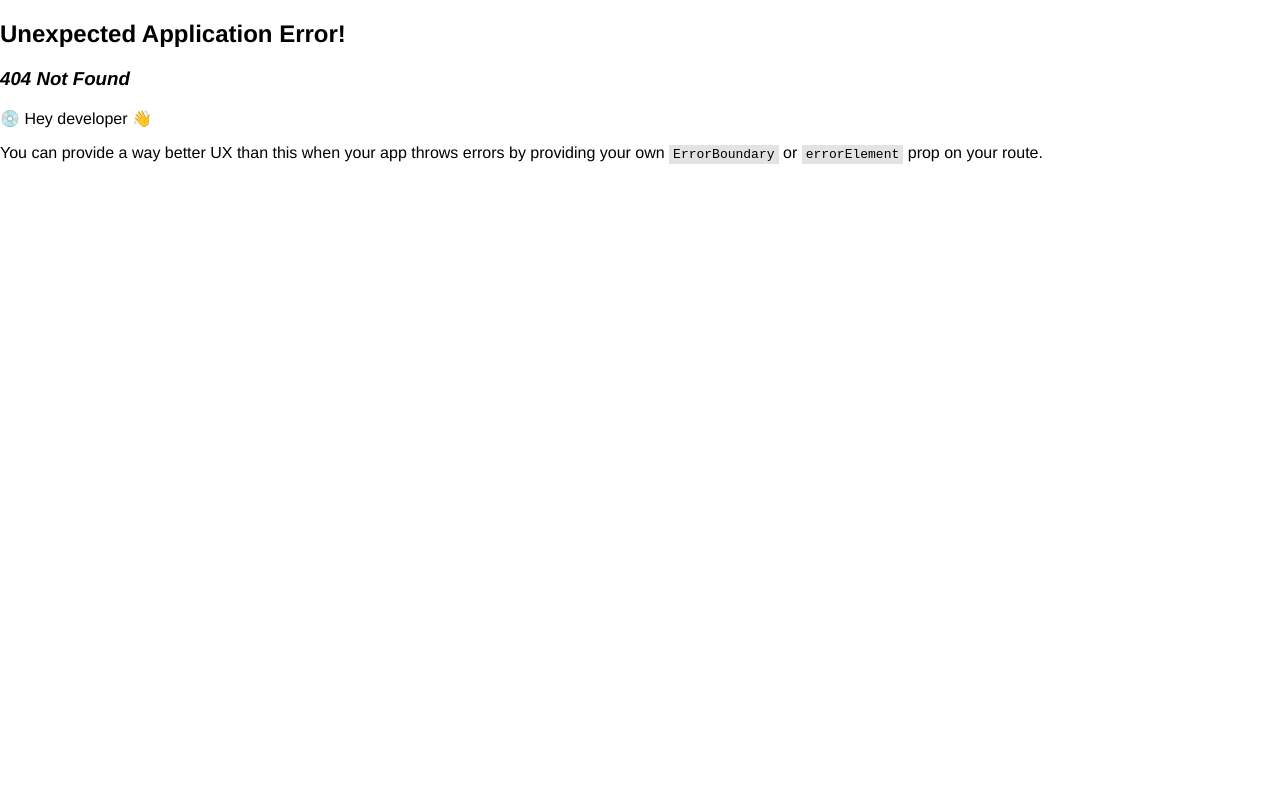
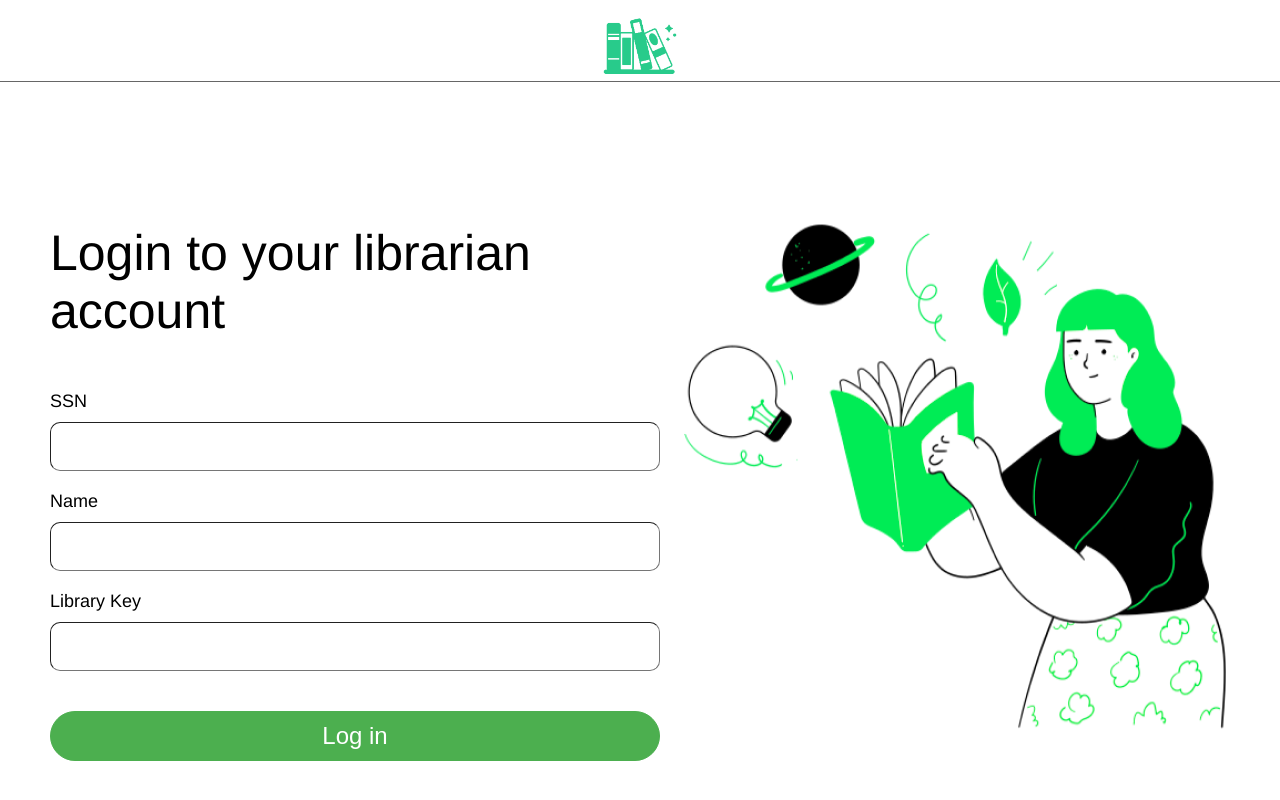
Before and after one commit to Exteri0/Database-Project, a React (Vite) app in the folder Frontend/: page /login in a window 1280 px wide. Before the commit this address had no page. Shown: the top 800 px of the page. Built offline with nearby package versions, Linux system fonts and the light colour scheme.

Commit message:
created login frontend page

```diff
--- /dev/null
+++ b/Frontend/src/pages/Login.tsx
@@ -0,0 +1,82 @@
+import '../styles/Login.css'
+import pic from '../assets/Lib green.png'
+import logo from '../assets/Bookshelf Icon.png'
+import { useState } from 'react'
+import { useNavigate } from 'react-router-dom'
+
+export default function Login() {
+    const [err, setErr] = useState([0, ''])
+    const [info, setInfo] = useState({
+        key: '',
+        ssn: '',
+        name: '',
+    })
+
+    const navigate = useNavigate()
+    function handleChange(e: React.ChangeEvent<HTMLInputElement>) {
+        setInfo({
+            ...info,
+            [e.target.name]: [e.target.value],
+        })
+    }
+
+    async function handleSubmit(e: React.FormEvent<HTMLButtonElement>) {
+        e.preventDefault()
+        console.log('Im submitted with the following data')
+        const data = {
+            librarianSSNEntry: parseInt(info.ssn, 10),
+            librarianNameEntry: String(info.name),
+            LibraryIDEntry: parseInt(info.key, 10),
+        }
+        console.log(data)
+        const res = await fetch(
+            'http://localhost:3000/testapi/v1/libraries/login',
+            {
+                method: 'POST',
+                headers: {
+                    'Content-Type': 'application/json',
+                },
+                body: JSON.stringify(data),
+            }
+        )
+            .then((res) => res.json())
+            .then((data) => data)
+
+        if (res.response == 1) navigate('../dashboard')
+        else setErr([1, 'WRONG CREDENTIALS'])
+    }
+
+    return (
+        <div className="login-container">
+            <div className="navbar">
+                <img src={logo} alt="" />
+            </div>
+            <div className="form-pic">
+                <div className="form">
+                    <h2>Login to your librarian account</h2>
+                    <label>SSN</label>
+                    <input
+                        value={info.ssn}
+                        name="ssn"
+                        onChange={(e) => handleChange(e)}
+                    />
+                    <label>Name</label>
+                    <input
+                        value={info.name}
+                        name="name"
+                        onChange={(e) => handleChange(e)}
+                    />
+                    <label>Library Key</label>
+                    <input
+                        value={info.key}
+                        name="key"
+                        onChange={(e) => handleChange(e)}
+                    />
+                    <button onClick={(e) => handleSubmit(e)}>Log in</button>
+                    <span className="error">{err[1]}</span>
+                </div>
+                <img src={pic} />
+            </div>
+        </div>
+    )
+}
--- a/Frontend/src/router.tsx
+++ b/Frontend/src/router.tsx
@@ -1,11 +1,16 @@
 import { createBrowserRouter } from 'react-router-dom'
 import HomePage from './pages/Homepage'
+import Login from './pages/Login'
 
 const router = createBrowserRouter([
     {
         path: '/',
         element: <HomePage />,
     },
+    {
+        path: '/login',
+        element: <Login />,
+    },
 ])
 
 export default router
--- /dev/null
+++ b/Frontend/src/styles/Login.css
@@ -0,0 +1,62 @@
+.login-container {
+    display: flex;
+    flex-direction: column;
+    justify-content: flex-start;
+    align-items: stretch;
+    .navbar {
+        display: flex;
+        flex-direction: row;
+        justify-content: center;
+        border-bottom: 0.5px solid #666666;
+        align-items: center;
+        padding: 0px 0px 5px 0px;
+        img {
+            width: 76px;
+            height: auto;
+        }
+    }
+    .form-pic {
+        display: flex;
+        flex-direction: row;
+        padding: 100px 50px;
+        justify-content: space-around;
+        gap: 20px;
+        .form {
+            display: flex;
+            flex-direction: column;
+            gap: 10px;
+            h2 {
+                font-size: 50px;
+                font-weight: 500;
+            }
+            label {
+                font-size: 18px;
+            }
+            input {
+                height: 45px;
+                border-radius: 10px;
+                border-width: 1px;
+                margin-bottom: 10px;
+                font-size: 20px;
+            }
+            button {
+                margin-top: 20px;
+                font-size: 24px;
+                border-radius: 25px;
+                background-color: #4caf4f;
+                height: 50px;
+                color: white;
+                display: flex;
+                justify-content: center;
+                align-items: center;
+                border: 1px solid #4caf4f;
+                &:hover {
+                    color: #4caf4f;
+                    background-color: white;
+                    transition: 0.1s ease-in-out;
+                }
+                cursor: pointer;
+            }
+        }
+    }
+}
```
